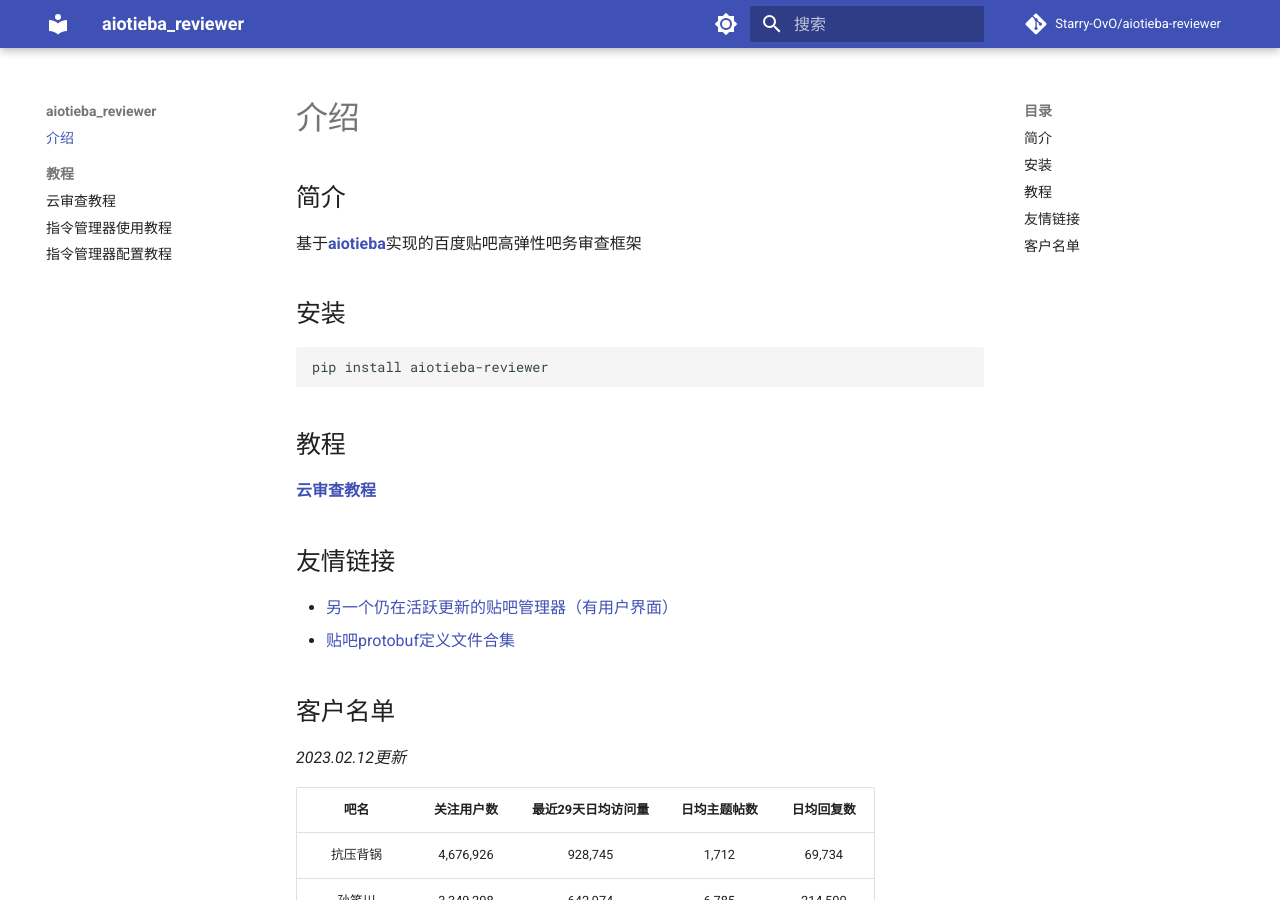
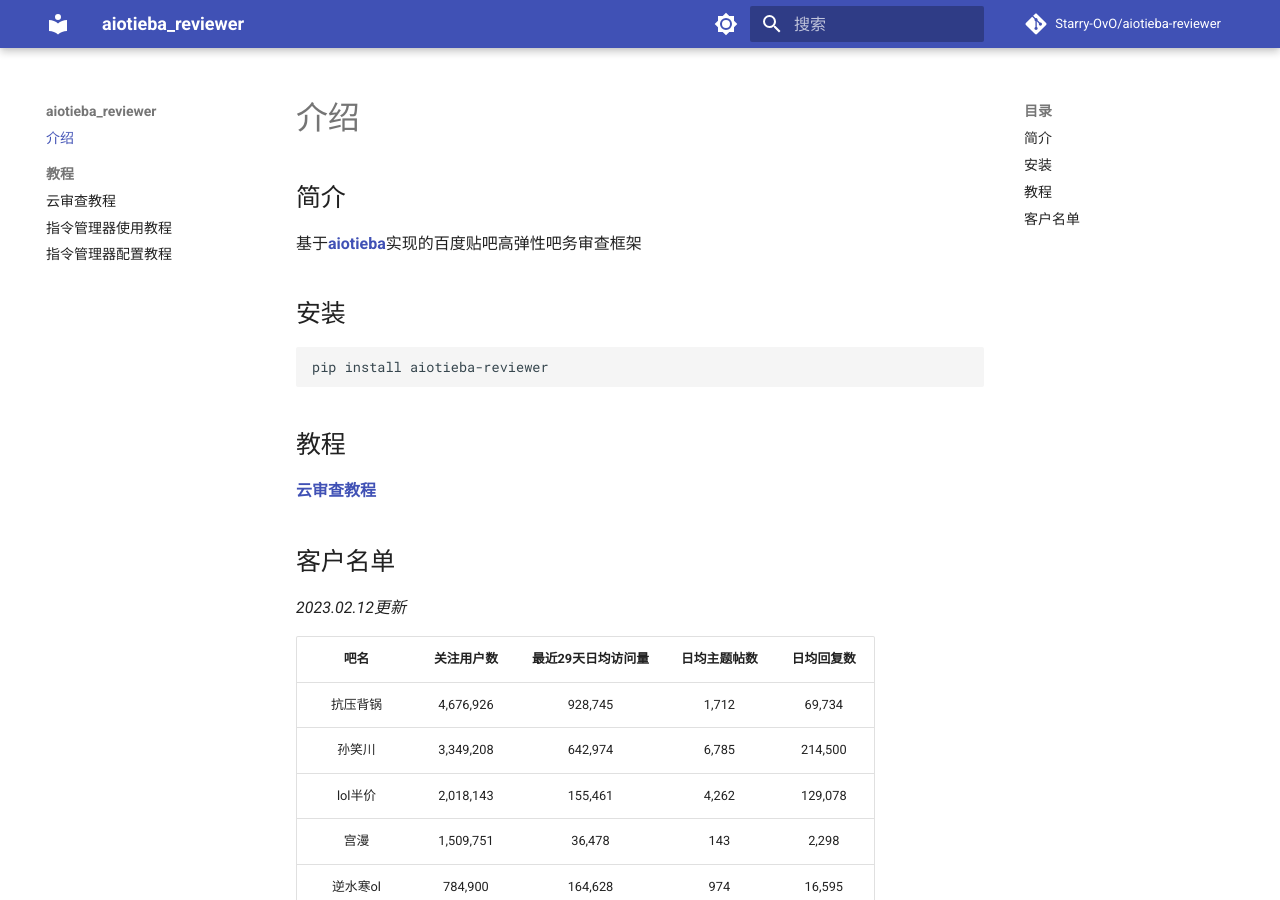
Before and after one commit to lumina37/aiotieba-reviewer, an MkDocs documentation site: the page built from docs/index.md, in a window 1280 px wide and 900 px high. Built offline with MkDocs 1.6.1 and Material for MkDocs 9.7.7, drawn with Linux system fonts in a browser that asks for light colours; comment, search, counter and statistics services are not loaded.

Commit message:
docs: rm links

```diff
--- a/docs/index.md
+++ b/docs/index.md
@@ -11,11 +11,6 @@
 ## 教程
 
 [**云审查教程**](tutorial/reviewer.md)
-
-## 友情链接
-
-+ [另一个仍在活跃更新的贴吧管理器（有用户界面）](https://github.com/dog194/TiebaManager)
-+ [贴吧protobuf定义文件合集](https://github.com/n0099/tbclient.protobuf)
 
 ## 客户名单
 
```
